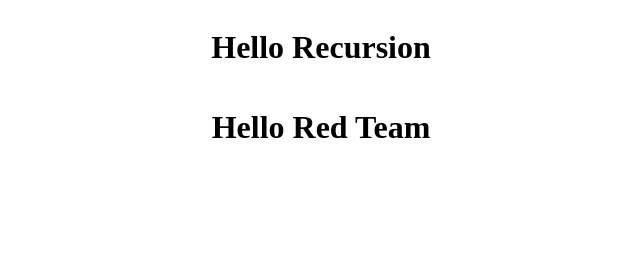
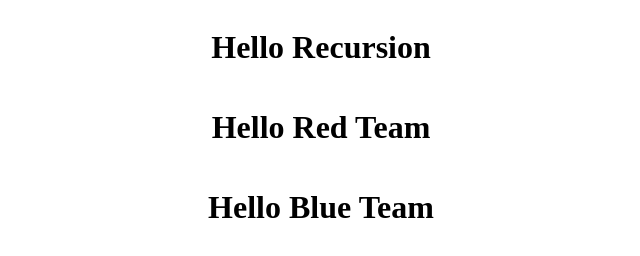
Before and after one commit to teamdev-Red1/task1, a plain HTML site: page index.html in a window 1280 px wide. Shown: the whole page, without its empty margins (319-959 px from the left). Drawn offline with Linux system fonts and the light colour scheme.

Commit message:
Add Element

```diff
--- a/index.html
+++ b/index.html
@@ -11,6 +11,7 @@
     <div class="container">
         <h1>Hello Recursion</h1>
         <h1>Hello Red Team</h1>
+        <h1>Hello Blue Team</h1>
     </div>
 </body>
 </html>
```
